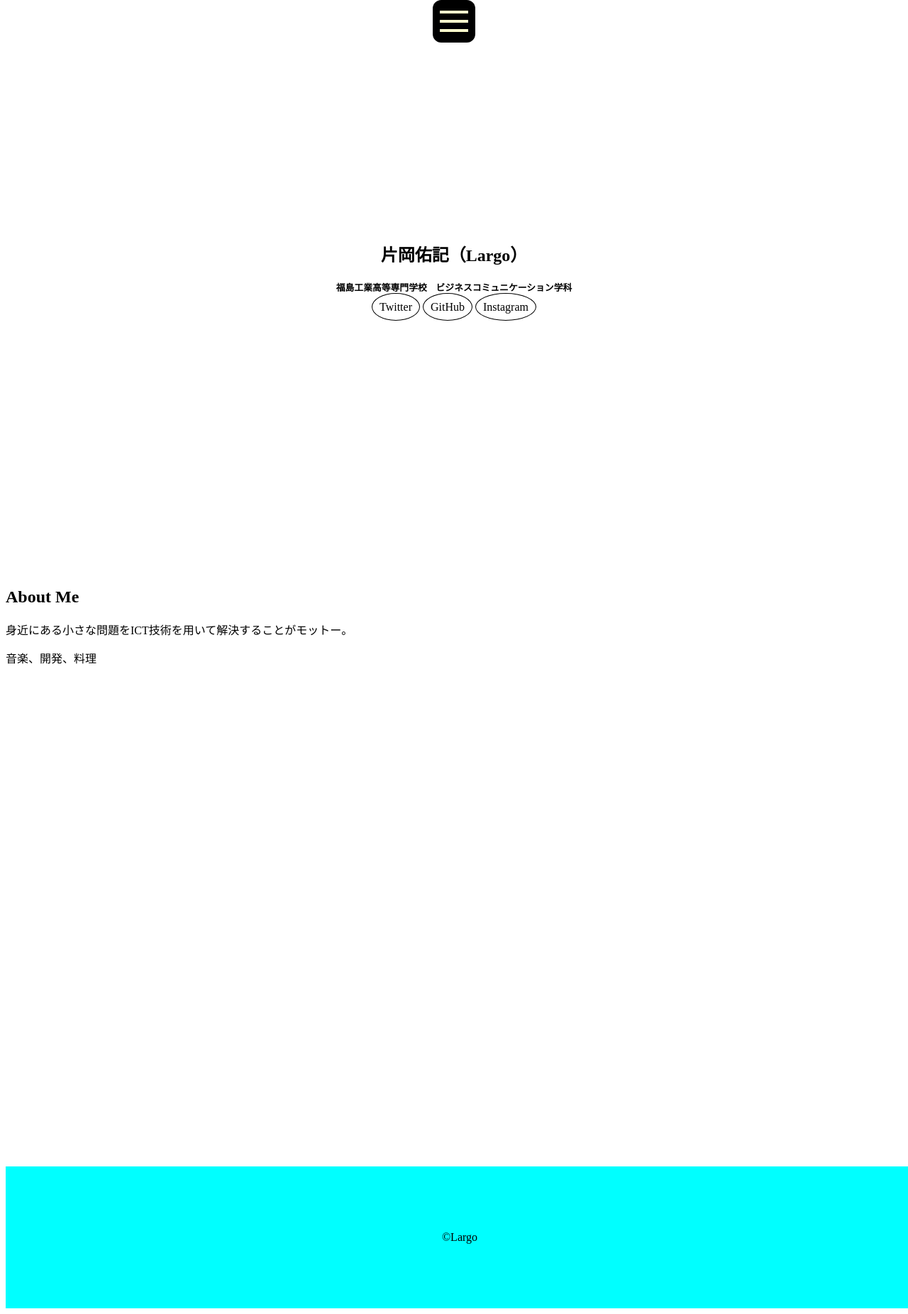
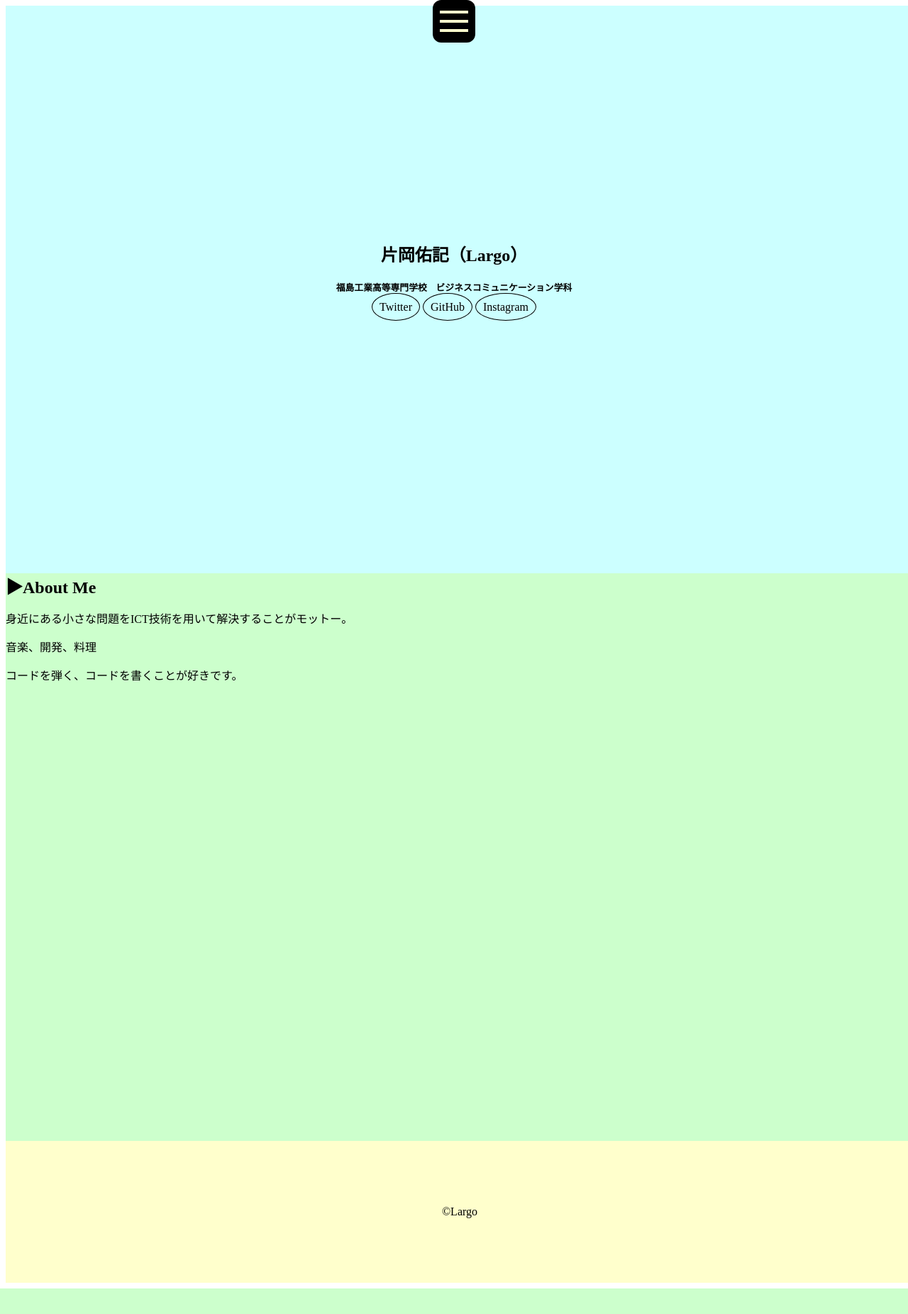
Before and after one commit to yukiti224gt/MyPortfolio, a PHP site: page / in a window 1280 px wide. Shown: the whole page at 71% size. After the commit the page ends 1816 px from the top, so only its background shows below. Run offline with PHP 8.4, Linux system fonts and the light colour scheme.

Commit message:
ADD: section毎のいろ区別

```diff
--- a/index.html
+++ b/index.html
@@ -39,9 +39,10 @@
     <section>
       <div id="about">
         <div class="box">
-          <h2>About Me</h2>
+          <h2>▶︎About Me</h2>
           <p>身近にある小さな問題をICT技術を用いて解決することがモットー。</p>
           <p>音楽、開発、料理</p>
+          <p>コードを弾く、コードを書くことが好きです。</p>
         </div>
       </div>
     </section>
--- a/style.css
+++ b/style.css
@@ -137,12 +137,20 @@ a:hover {
   display: flex;
 }
 
-/* home */
+/* section毎のいろ */
 section:nth-child(1) {
   width: 100vw;
   height: 100vh;
+  background-color: #CCFFFF;
 }
 
+section:nth-child(2) {
+  width: 100vw;
+  height: 100vh;
+  background-color: #CCFFCC;
+}
+
+/* home */
 #home {
   position: absolute;
   top: 40%;
@@ -160,21 +168,20 @@ section:nth-child(1) {
 }
 
 /* about */
-.box {
-  width: 100vw;
-  height: 100vh;
+#about h2 {
+  margin: 0;
 }
-
 
 /* footer */
 #footer {
   margin: 0;
-  background-color: aqua;
+  background-color: #FFFFCC;
   height: 200px;
   width: 100vw;
   text-align: center;
 }
 
 #footer p {
-  line-height: 200px
+  line-height: 200px;
+  margin: 0;
 }
```
